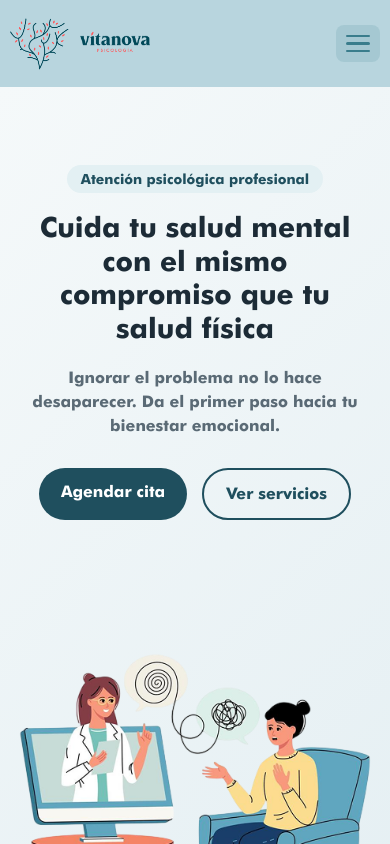
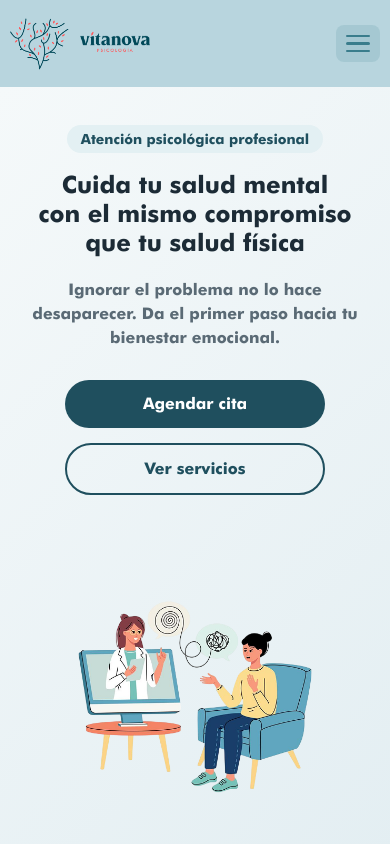
Before and after one commit to AlexRoac/Vitanova, a React (Create React App) app in the folder client/: page /inicio in a window 390 px wide. Shown: the top 844 px of the page. Built offline with nearby package versions, Linux system fonts and the light colour scheme; no server answers.

Commit message:
Fix: Se rompe responsive al hacer zoom out

```diff
--- a/client/src/components/Footer/Footer.css
+++ b/client/src/components/Footer/Footer.css
@@ -24,7 +24,7 @@
   flex-direction: row;        /* ← CLAVE: asegura fila horizontal */
   align-items: flex-start;
   justify-content: space-between;
-  padding: 48px 60px 36px;
+  padding: 48px clamp(20px, 5vw, 60px) 36px;
   gap: 40px;
   width: 100%;
   box-sizing: border-box;
@@ -155,7 +155,7 @@
 .footer-divider {
   border: none;
   border-top: 1px solid rgba(255, 255, 255, 0.06);
-  margin: 0 60px;
+  margin: 0 clamp(20px, 5vw, 60px);
 }
 
 /* Barra de copyright */
@@ -163,7 +163,7 @@
   display: flex;
   align-items: center;
   justify-content: space-between;
-  padding: 16px 60px;
+  padding: 16px clamp(20px, 5vw, 60px);
   flex-wrap: wrap;
   gap: 12px;
 }
--- a/client/src/components/Hero/hero.css
+++ b/client/src/components/Hero/hero.css
@@ -1,63 +1,3 @@
-/* HEADER */
-.header {
-  background: white;
-  padding: 18px 60px;
-  display: flex;
-  justify-content: space-between;
-  align-items: center;
-  border-bottom: 1px solid #e5e7eb;
-
-
-}
-
-.logo img {
-  height: 45px;   /* controla el tamaño real */
-  width: auto;    /* mantiene proporción */
-  display: block;
-}
-
-.container {
-  max-width: 1200px;
-  margin: 0 30px;
-  display: flex;
-  justify-content: space-between;
-  align-items: center;
-
-}
-
-.logo {
-  font-weight: bold;
-  font-size: 20px;
-  color: #5f9ea0;
-}
-.nav {
-  margin-left: auto;
-  display: flex;
-  gap: 40px
-}
-.nav ul {
-  display: flex;
-  list-style: none;
-  gap: 30px;
-  margin: 0;
-  padding: 0;
-  align-items: center;
-
-}
-
-.nav a {
-  font-size: 15px;
-  color: #2c3e50;
-  text-decoration: none;
-  font-weight: 500;
-  padding: 8px 0;
-  display: inline-block;
-}
-
-.nav a:hover {
-  color: #5f9ea0;
-}
-
 /* HERO */
 .hero {
   background: linear-gradient(135deg,#f5f9fa, #e3eef2);
@@ -120,16 +60,39 @@
   text-decoration: none;
 }
 
+.hero-image {
+  flex-shrink: 0;
+  max-width: 420px;
+  width: 100%;
+}
+
 .hero-image img {
-  max-width: 420px;
+  width: 100%;
+  height: auto;
   background: none;
+  display: block;
 }
 
 /* RESPONSIVE */
+@media (max-width: 1024px) {
+  .hero {
+    padding: 60px 20px;
+  }
+  .hero-text h1 {
+    font-size: 32px;
+  }
+  .hero-image {
+    max-width: 320px;
+  }
+}
+
 @media (max-width: 768px) {
   .hero-container {
     flex-direction: column;
     text-align: center;
+  }
+  .hero-text {
+    max-width: 100%;
   }
   .hero-text h1 {
     font-size: 28px;
@@ -137,7 +100,28 @@
   .hero-buttons {
     justify-content: center;
   }
-  .nav {
-    display: none;
+  .hero-image {
+    max-width: 280px;
+    width: 100%;
+    margin: 0 auto;
   }
 }
+
+@media (max-width: 480px) {
+  .hero {
+    padding: 40px 16px;
+  }
+  .hero-text h1 {
+    font-size: 24px;
+  }
+  .hero-buttons {
+    flex-direction: column;
+    align-items: center;
+  }
+  .btn-primary,
+  .btn-secondary {
+    width: 100%;
+    max-width: 260px;
+    text-align: center;
+  }
+}
--- a/client/src/components/NavBar/navbar.css
+++ b/client/src/components/NavBar/navbar.css
@@ -217,6 +217,14 @@
 }
 
 /* ===== RESPONSIVE ===== */
+@media (max-width: 1024px) {
+    .menu-btn {
+        padding: 10px 18px;
+        font-size: 14px;
+        letter-spacing: 0.5px;
+    }
+}
+
 @media (max-width: 768px) {
     .logoV3 {
         width: 60px;
--- a/client/src/index.css
+++ b/client/src/index.css
@@ -9,6 +9,10 @@
     margin: 0;
     padding: 0;
 }
+html {
+  overflow-x: hidden;
+}
+
 body {
   margin: 0;
   font-family: -apple-system, BlinkMacSystemFont, 'Segoe UI', 'Roboto', 'Oxygen',
@@ -17,6 +21,8 @@ body {
   -webkit-font-smoothing: antialiased;
   -moz-osx-font-smoothing: grayscale;
   height: 100%;
+  min-width: 320px;
+  overflow-x: hidden;
 }
 
 code {
```
